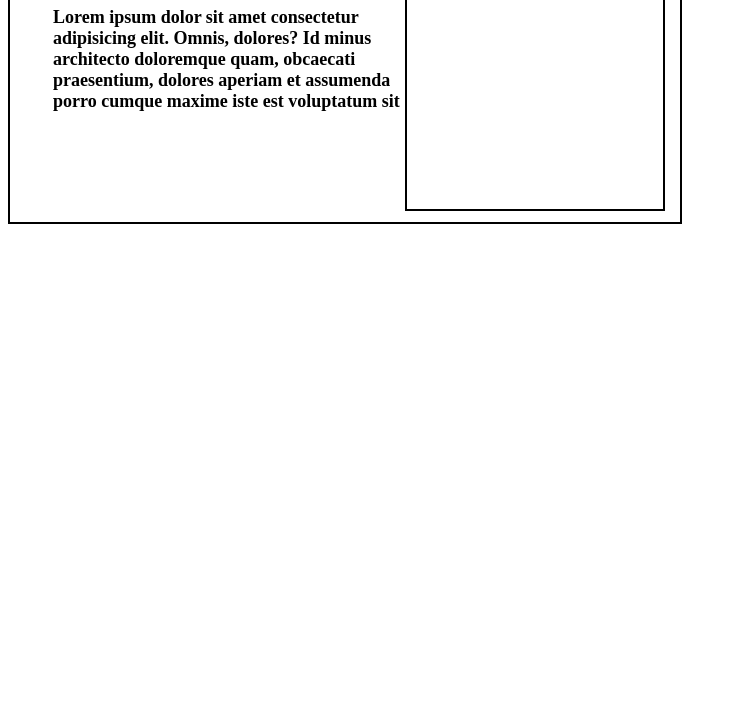
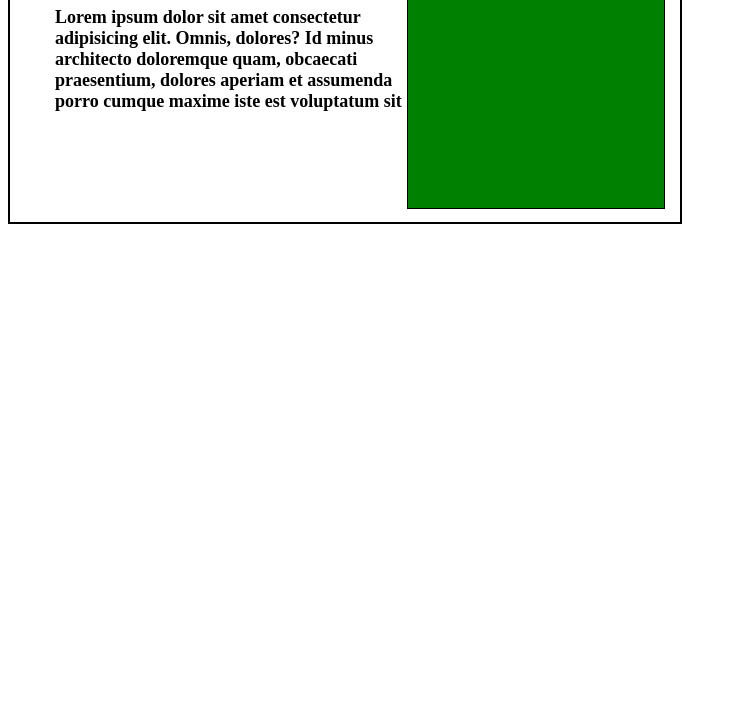
Before and after one commit to M-Ahmad-Usman/web-application-development, a plain HTML site: page lab_02/task_06.html in a window 1280 px wide. Shown: the part 98-800 px from the top of the page, without its empty margins (0-737 px from the left). Drawn offline with Linux system fonts and the light colour scheme.

Commit message:
Add background-color in last div

```diff
--- a/lab_02/task_06.html
+++ b/lab_02/task_06.html
@@ -12,7 +12,7 @@
             <p style="font-weight: bold; font-size: large;">Lorem ipsum dolor sit amet consectetur adipisicing elit. Omnis, dolores? Id minus architecto doloremque quam, obcaecati praesentium, dolores aperiam et assumenda porro cumque maxime iste est voluptatum sit</p>
         </div>
 
-        <div style="border: 2px solid black; width: 40%; height: 100%;"></div>
+        <div style="border: 1px solid black; width: 40%; height: 100%; background-color: green;"></div>
     </div>
 </body>
 </html>
```
